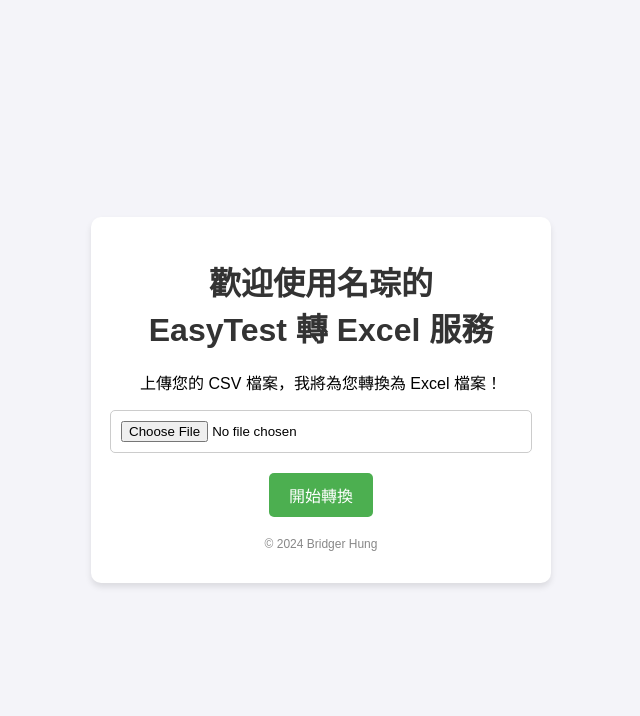
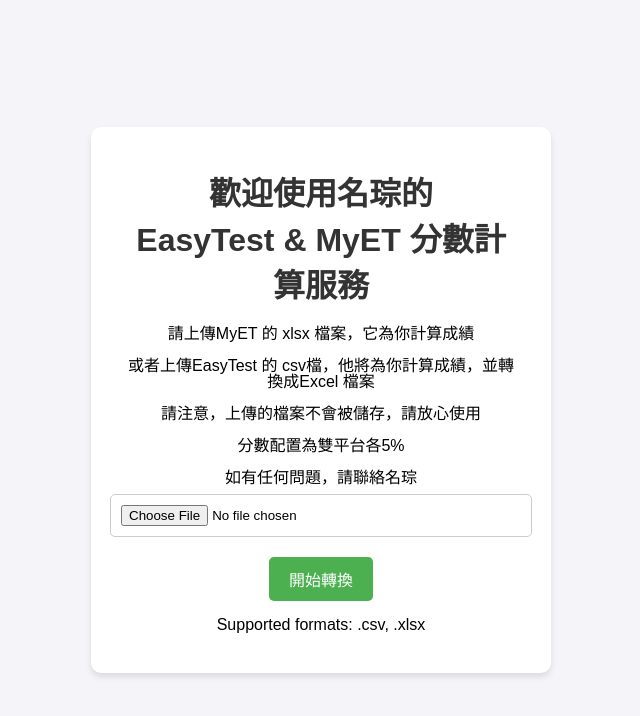
Before and after one commit to bridgerhung/easytest, a Flask app: page / in a window 1280 px wide. Shown: the top 716 px of the page, without its empty margins (319-959 px from the left). Run offline with Flask 3, Linux system fonts and the light colour scheme.

Commit message:
Enhance file upload functionality to support both CSV and XLSX formats, adding formulas for score calculations in the output Excel file. Update index.html to reflect service capabilities and improve user instructions.

```diff
--- a/app.py
+++ b/app.py
@@ -4,6 +4,7 @@ from threading import Thread
 from flask import Flask, request, send_file, render_template
 import pandas as pd
 from datetime import datetime, timedelta
+from openpyxl import load_workbook
 
 app = Flask(__name__)
 UPLOAD_FOLDER = 'uploads'
@@ -48,37 +49,103 @@ def upload_file():
     if file.filename == '':
         return "No file selected", 400
 
-    input_path = os.path.join(UPLOAD_FOLDER, file.filename)
-    file.save(input_path)
+    if file.filename.lower().endswith('.xlsx'):
+        input_path = os.path.join(UPLOAD_FOLDER, file.filename)
+        file.save(input_path)
+        name, ext = os.path.splitext(file.filename)
+        output_filename = f"{name}-count{ext}"
+        output_path = os.path.join(RESULT_FOLDER, output_filename)
+        wb = load_workbook(input_path)
+        ws = wb.active
 
-    output_filename = file.filename.replace('.csv', '.xlsx')
-    output_path = os.path.join(RESULT_FOLDER, output_filename)
+        # 秒數欄位 E
+        ws["E2"] = "秒數"
+        max_row = ws.max_row
+        for i in range(3, max_row + 1):
+            c_cell = f"C{i}"
+            e_cell = f"E{i}"
+            formula_e = '=IFERROR(LEFT({},FIND("天",{})-1)*86400,0) + IFERROR(MID({},FIND("天",{})+2,FIND("小時",{})-FIND("天",{})-2)*3600,0) + IFERROR(MID({},FIND("小時",{})+2,FIND("分",{})-FIND("小時",{})-2)*60,0) + IFERROR(MID({},FIND("分",{})+2,FIND("秒",{})-FIND("分",{})-2),0)'.format(
+                c_cell,c_cell,c_cell,c_cell,c_cell,c_cell,c_cell,c_cell,c_cell,c_cell,c_cell,c_cell,c_cell,c_cell
+            )
+            ws[e_cell] = formula_e
 
-    try:
-        # 嘗試讀取 CSV 文件
+        # 分數欄位 F
+        ws["F2"] = "分數"
+        for i in range(3, max_row + 1):
+            e_cell = f"E{i}"
+            f_cell = f"F{i}"
+            formula_f = '=IF({}>=43200, 5, ROUND({}/43200*5, 2))'.format(e_cell, e_cell)
+            ws[f_cell] = formula_f
+
+        # 時分欄位 G
+        ws["G2"] = "時分"
+        for i in range(3, max_row + 1):
+            e_cell = f"E{i}"
+            g_cell = f"G{i}"
+            formula_g = '=TEXT(INT({}/3600),"00")&"時"&TEXT(INT(MOD({},3600)/60),"00")&"分"'.format(e_cell, e_cell)
+            ws[g_cell] = formula_g
+
+        wb.save(output_path)
+        return send_file(output_path, as_attachment=True)
+
+
+
+    else:
+        # 處理 CSV 檔
+        input_path = os.path.join(UPLOAD_FOLDER, file.filename)
+        file.save(input_path)
+        name, ext = os.path.splitext(file.filename)
+        output_filename = f"{name}-count.xlsx"
+        output_path = os.path.join(RESULT_FOLDER, output_filename)
+
         try:
-            df = pd.read_csv(input_path, encoding='utf-8')  # 預設嘗試 UTF-8
-        except UnicodeDecodeError:
+            # 嘗試讀取 CSV 文件
             try:
-                df = pd.read_csv(input_path, encoding='big5')  # 嘗試 Big5
+                df = pd.read_csv(input_path, encoding='utf-8')  # 預設嘗試 UTF-8
             except UnicodeDecodeError:
-                df = pd.read_csv(input_path, encoding='ISO-8859-1')  # 最後嘗試 ISO-8859-1
-        # 設置 "總時數" 為文字
-        if '總時數' in df.columns:
-            df['總時數'] = df['總時數'].astype(str)
+                try:
+                    df = pd.read_csv(input_path, encoding='big5')  # 嘗試 Big5
+                except UnicodeDecodeError:
+                    df = pd.read_csv(input_path, encoding='ISO-8859-1')  # 最後嘗試 ISO-8859-1
+            # 設置 "總時數" 為文字
+            if '總時數' in df.columns:
+                df['總時數'] = df['總時數'].astype(str)
 
-        # 刪除 "登入次數"
-        if '登入次數' in df.columns:
-            df = df.drop(columns=['登入次數'])
+            # 刪除 "登入次數"
+            if '登入次數' in df.columns:
+                df = df.drop(columns=['登入次數'])
 
-        # 將結果儲存為 XLSX
-        df.to_excel(output_path, index=False)
+            # 將結果儲存為 XLSX
+            df.to_excel(output_path, index=False)
 
-    except Exception as e:
-        return f"Error processing file: {e}", 500
+            # 加載工作簿並添加公式
+            wb = load_workbook(output_path)
+            ws = wb.active
 
-    return send_file(output_path, as_attachment=True)
+            # 秒數欄位
+            ws["D1"] = "秒數"
+            for i in range(2, len(df) + 2):
+                c_cell = f"C{i}"
+                d_cell = f"D{i}"
+                formula_d = '=IFERROR(LEFT({},FIND("時",{})-1)*3600,0) + IFERROR(MID({},FIND("時",{})+1,FIND("分",{})-FIND("時",{})-1)*60,0)'.format(
+                    c_cell, c_cell, c_cell, c_cell, c_cell, c_cell
+                )
+                ws[d_cell] = formula_d
 
+            # 分數欄位
+            ws["E1"] = "分數"
+            for i in range(2, len(df) + 2):
+                d_cell = f"D{i}"
+                e_cell = f"E{i}"
+                formula_e = '=IF({}>=43200, 5, ROUND({}/43200*5, 2))'.format(d_cell, d_cell)
+                ws[e_cell] = formula_e
+
+            wb.save(output_path)
+
+        except Exception as e:
+            return f"Error processing file: {e}", 500
+
+        return send_file(output_path, as_attachment=True)
 
 if __name__ == '__main__':
     # 啟動清理任務
--- a/templates/index.html
+++ b/templates/index.html
@@ -3,7 +3,7 @@
   <head>
     <meta charset="UTF-8" />
     <meta name="viewport" content="width=device-width, initial-scale=1.0" />
-    <title>EasyTest 轉 Excel 服務</title>
+    <title>EasyTest & MyET 分數計算服務</title>
     <style>
       body {
         font-family: Arial, sans-serif;
@@ -57,24 +57,31 @@
         font-size: 12px;
         color: #888;
       }
+      p {
+        line-height: 1;
+        margin-bottom: 0.5em;
+      }
     </style>
   </head>
   <body>
     <div class="container">
-      <h1>歡迎使用名琮的<br />EasyTest 轉 Excel 服務</h1>
-      <p>上傳您的 CSV 檔案，我將為您轉換為 Excel 檔案！</p>
+      <h1>歡迎使用名琮的<br />EasyTest & MyET 分數計算服務</h1>
+      <p>請上傳MyET 的 xlsx 檔案，它為你計算成績</p>
+      <p>或者上傳EasyTest 的 csv檔，他將為你計算成績，並轉換成Excel 檔案</p>
+      <p>請注意，上傳的檔案不會被儲存，請放心使用</p>
+      <p>分數配置為雙平台各5%</p>
+      <p>如有任何問題，請聯絡名琮</p>
       <form
         class="upload-form"
         action="/upload"
         method="post"
         enctype="multipart/form-data"
       >
-        <input type="file" name="file" accept=".csv" required />
+        <input type="file" name="file" accept=".csv,.xlsx" required />
         <button type="submit">開始轉換</button>
       </form>
+      <p>Supported formats: .csv, .xlsx</p>
       <div class="footer">
-        <p>Supported formats: .csv</p>
-
         <script>
           document.querySelector(
             ".footer p"
```
